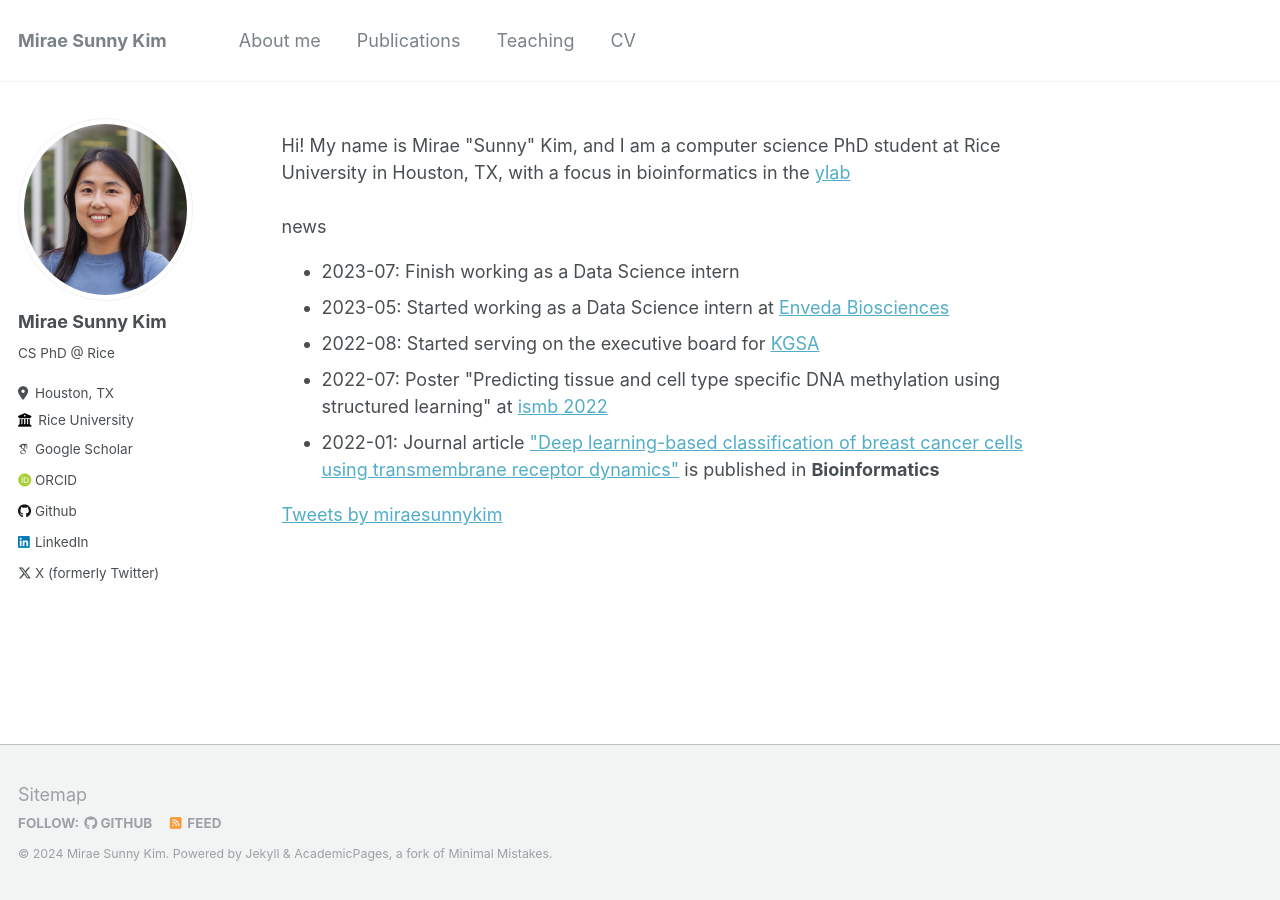
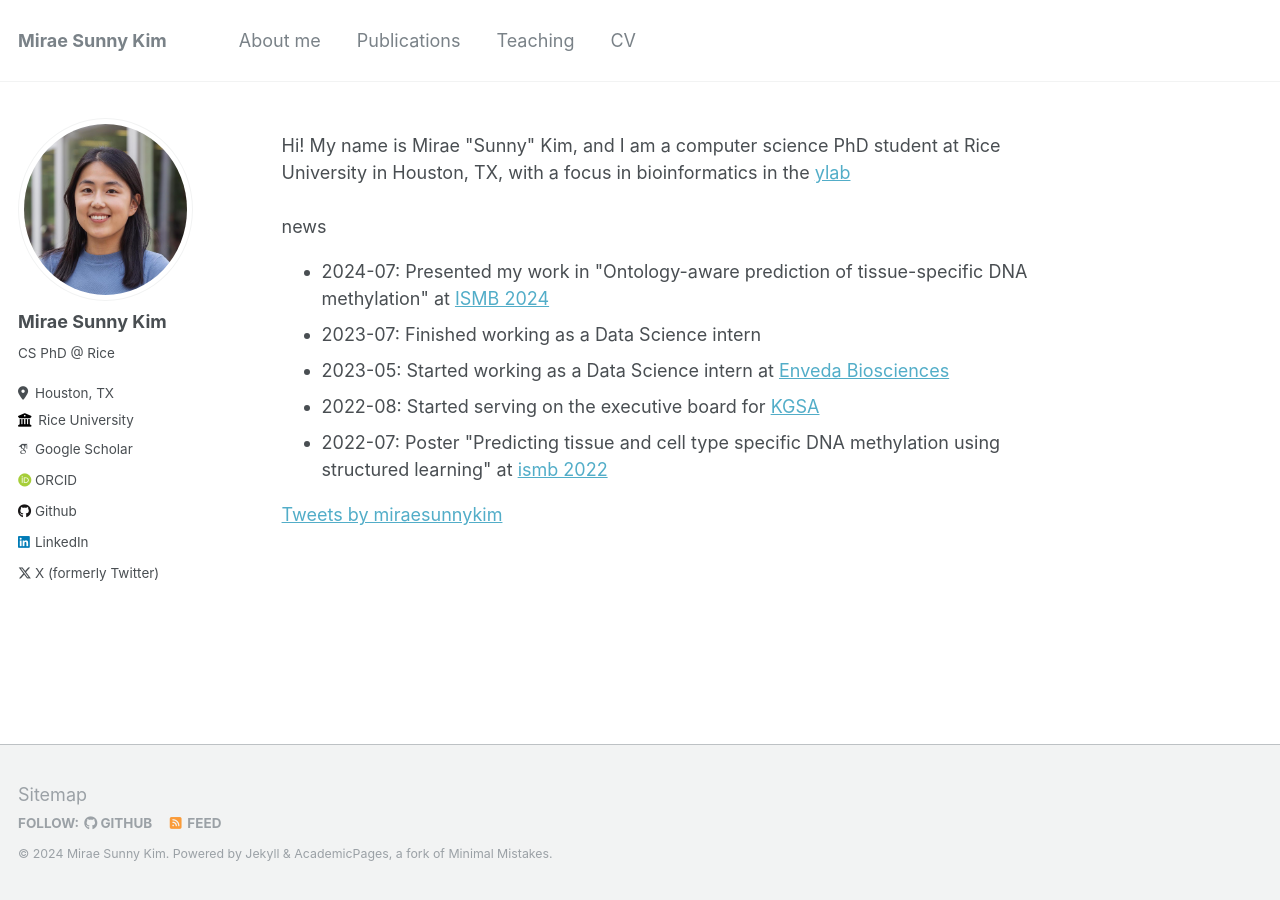
Before and after one commit to miraesunnykim/miraesunnykim.github.io, a Jekyll site: the page built from _pages/index.html, in a window 1280 px wide. Built offline with Jekyll 4.4.1, drawn with Linux system fonts in a browser that asks for light colours; some web fonts are replaced; comment, search, counter and statistics services are not loaded.

Commit message:
add ISMB

```diff
--- a/_pages/index.html
+++ b/_pages/index.html
@@ -10,11 +10,12 @@ Hi! My name is Mirae "Sunny" Kim, and I am a computer science PhD student at Ric
 <br>
 news
 <ul>
-  <li>2023-07: Finish working as a Data Science intern</li>
+  <li>2024-07: Presented my work in "Ontology-aware prediction of tissue-specific DNA methylation" at <a href="https://www.iscb.org/ismb2024/home">ISMB 2024</a></li>
+  <li>2023-07: Finished working as a Data Science intern</li>
   <li>2023-05: Started working as a Data Science intern at <a href="https://www.envedabio.com/">Enveda Biosciences</a></li>
   <li>2022-08: Started serving on the executive board for <a href="https://riceukgsa.blogspot.com/p/blog-page.html">KGSA</a></li>
   <li>2022-07: Poster "Predicting tissue and cell type specific DNA methylation using structured learning" at <a href="https://www.iscb.org/ismb2022">ismb 2022</a></li>
-  <li>2022-01: Journal article <a href="https://academic.oup.com/bioinformatics/article-abstract/38/1/243/6352489">"Deep learning-based classification of breast cancer cells using transmembrane receptor dynamics"</a> is published in <b>Bioinformatics</b></li>
+<!--   <li>2022-01: Journal article <a href="https://academic.oup.com/bioinformatics/article-abstract/38/1/243/6352489">"Deep learning-based classification of breast cancer cells using transmembrane receptor dynamics"</a> is published in <b>Bioinformatics</b></li> -->
 <!--   <li>2021-10: Book chapter <a href="https://link.springer.com/content/pdf/10.1007/978-981-10-8953-4_38.pdf">"Transmembrane Receptor Dynamics as Biophysical Markers for Assessing Cancer Cells"</a> is published in <b>Handbook of Single-Cell Technologies</b></li> -->
 <!--   <li>2020-08: Started my PhD at Rice University</li> -->
 </ul>
```
